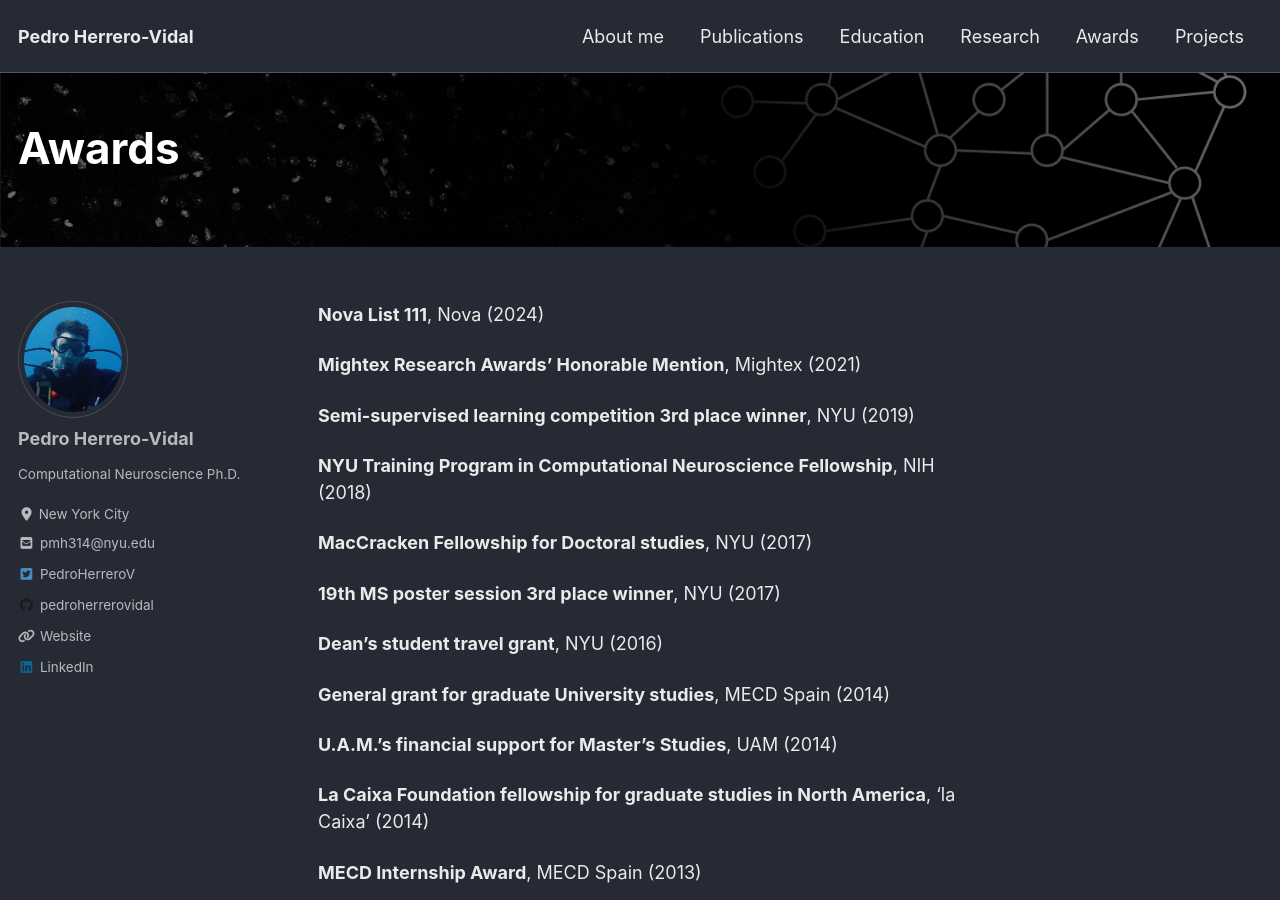
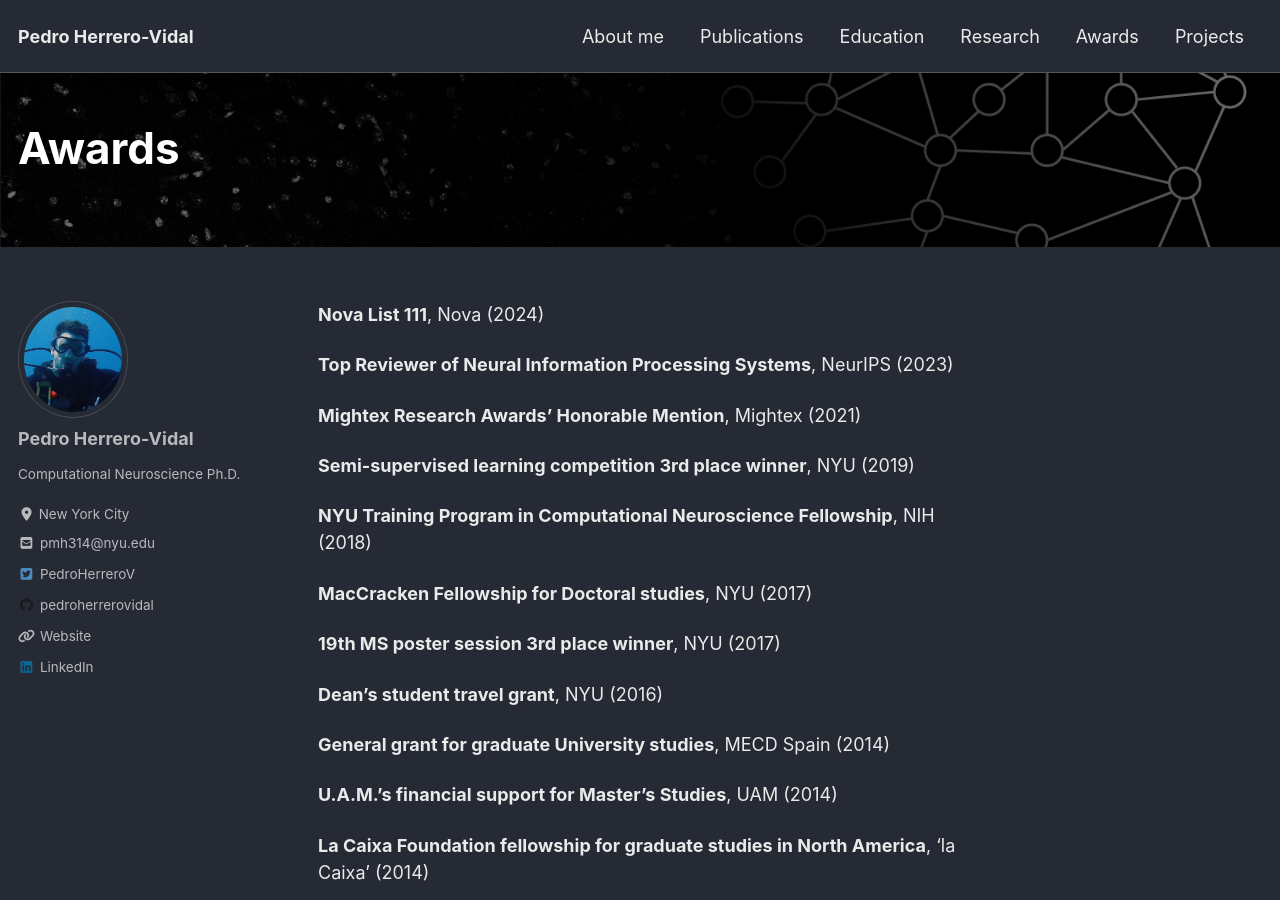
Before and after one commit to pedroherrerovidal/pedroherrerovidal.github.io, a Jekyll site: the page built from _pages/awards.md, in a window 1280 px wide and 900 px high. Built offline with Jekyll 4.4.1, drawn with Linux system fonts in a browser that asks for light colours; cached includes are drawn as plain includes; nearby versions of some CDN libraries.

Commit message:
Update awards.md

```diff
--- a/_pages/awards.md
+++ b/_pages/awards.md
@@ -10,6 +10,8 @@
 
 
 **Nova List 111**, Nova (2024)
+
+**Top Reviewer of Neural Information Processing Systems**, NeurIPS (2023)
 
 **Mightex Research Awards' Honorable Mention**, Mightex (2021)
 
```
